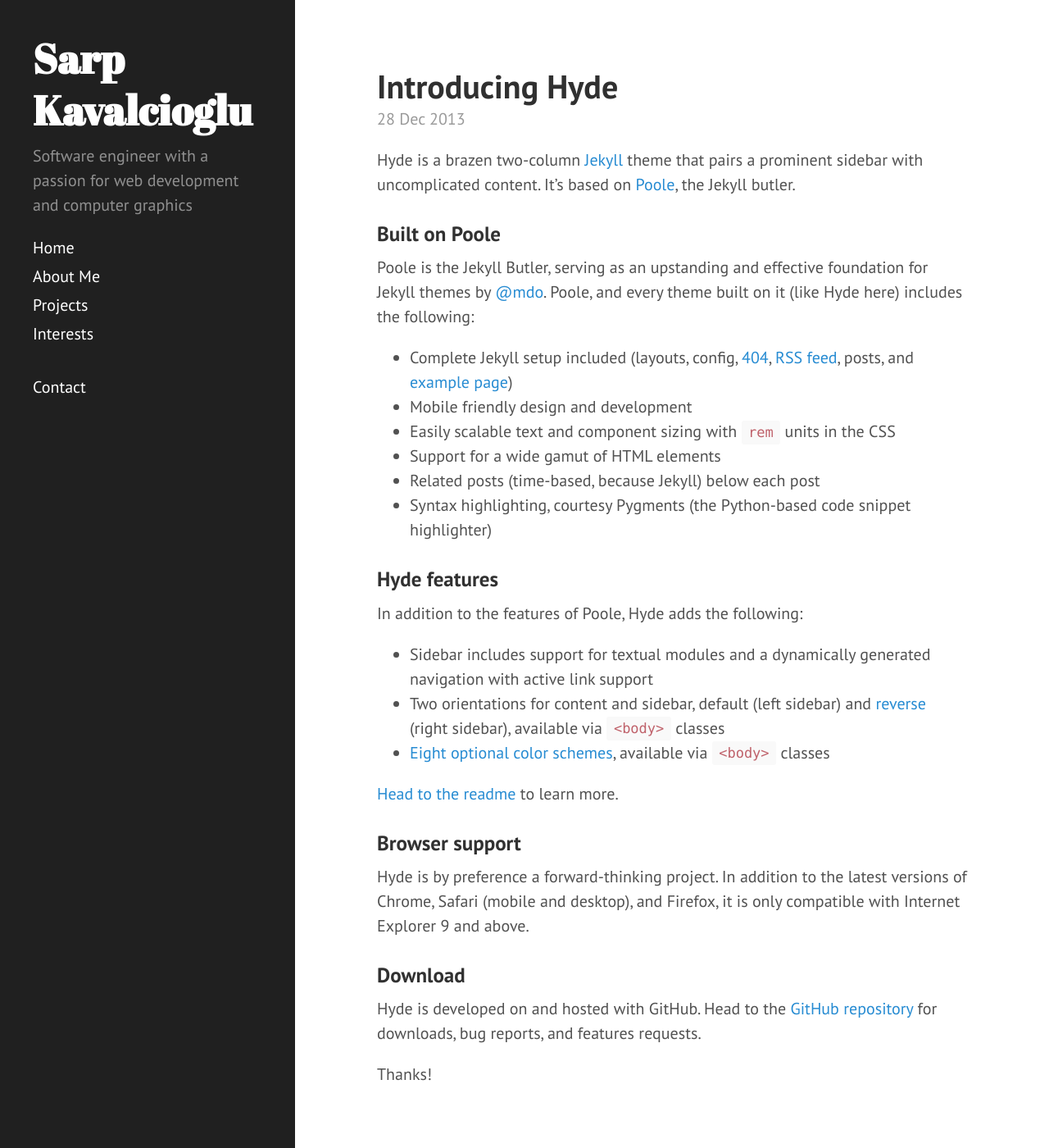
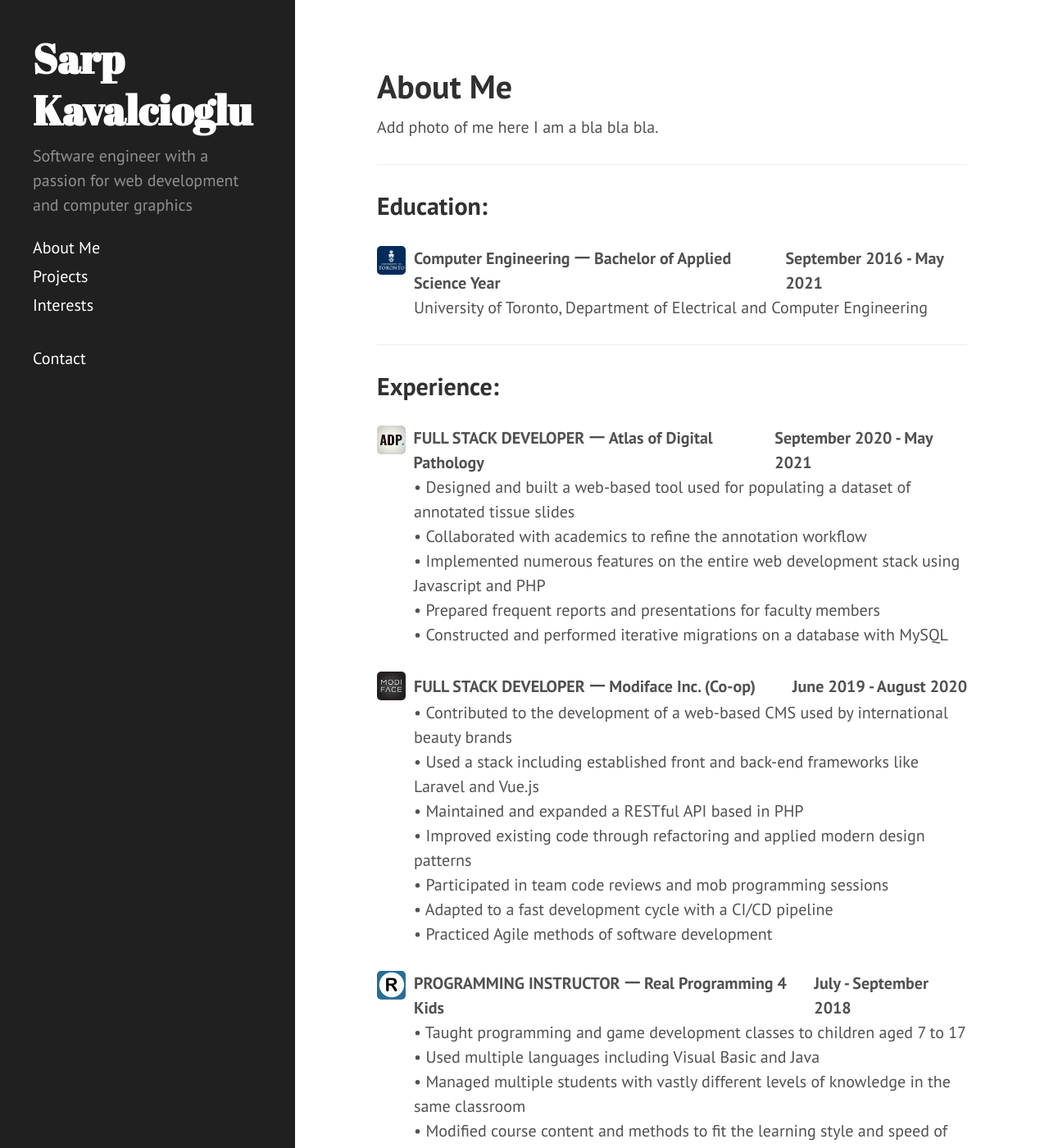
Before and after one commit to kavalcio/kavalcio.github.io, a Jekyll site: the page built from index.md, in a window 1280 px wide and 1400 px high. Shown: the whole window at 82% size. Built offline with Jekyll 4.4.1, drawn with Linux system fonts in a browser that asks for light colours; Markdown is read by kramdown in place of the engine named in the settings; the list of posts is cut into pages by our own code; some of the changed text lies outside the part shown.

Commit message:
remove Home page

```diff
--- a/_includes/sidebar.html
+++ b/_includes/sidebar.html
@@ -10,24 +10,13 @@
     </div>
 
     <nav class="sidebar-nav">
-      <a class="sidebar-nav-item{% if page.url == site.baseurl %} active{% endif %}" href="{{ site.baseurl }}">Home</a>
-
-      {% comment %}
-        The code below dynamically generates a sidebar nav of pages with
-        `layout: page` in the front-matter. See readme for usage.
-      {% endcomment %}
-
-      <a class="sidebar-nav-item{% if page.url == node.url %} active{% endif %}" href="{{ site.baseurl }}about/">About Me</a>
+      <a class="sidebar-nav-item{% if page.url == node.url %} active{% endif %}" href="{{ site.baseurl }}">About Me</a>
       <a class="sidebar-nav-item{% if page.url == node.url %} active{% endif %}" href="{{ site.baseurl }}projects/">Projects</a>
       <a class="sidebar-nav-item{% if page.url == node.url %} active{% endif %}" href="{{ site.baseurl }}interests/">Interests</a>
       <br>
       <a class="sidebar-nav-item{% if page.url == node.url %} active{% endif %}" href="{{ site.baseurl }}contact/">Contact</a>
 
-      <!-- <a class="sidebar-nav-item" href="{{ site.github.repo }}/archive/v{{ site.version }}.zip">Download</a> -->
-      <!-- <a class="sidebar-nav-item" href="{{ site.github.repo }}">GitHub page</a> -->
       <!-- <span class="sidebar-nav-item">Currently v{{ site.version }}</span> -->
     </nav>
-
-    <!-- <p>&copy; {{ site.time | date: '%Y' }}. All rights reserved.</p> -->
   </div>
 </div>
--- a/index.html
+++ /dev/null
@@ -1,37 +0,0 @@
----
-layout: default
-title: Home
----
-
-<div class="posts">
-  {% for post in paginator.posts %}
-  <div class="post">
-    <h1 class="post-title">
-      <a href="{{ post.url }}">
-        {{ post.title }}
-      </a>
-    </h1>
-
-    <span class="post-date">{{ post.date | date_to_string }}</span>
-
-    {{ post.content }}
-  </div>
-  {% endfor %}
-</div>
-
-<div class="pagination">
-  {% if paginator.next_page %}
-    <a class="pagination-item older" href="{{ site.baseurl }}page{{paginator.next_page}}">Older</a>
-  {% else %}
-    <span class="pagination-item older">Older</span>
-  {% endif %}
-  {% if paginator.previous_page %}
-    {% if paginator.page == 2 %}
-      <a class="pagination-item newer" href="{{ site.baseurl }}">Newer</a>
-    {% else %}
-      <a class="pagination-item newer" href="{{ site.baseurl }}page{{paginator.previous_page}}">Newer</a>
-    {% endif %}
-  {% else %}
-    <span class="pagination-item newer">Newer</span>
-  {% endif %}
-</div>
--- a/about.md
+++ b/index.md
@@ -59,29 +59,3 @@
   <div class="work-line">• Modified course content and methods to fit the learning style and speed of each student</div>
   <div class="work-line">• Debugged student code and helped students implement extra features</div>
 </div>
-
-<!-- <p class="message">
-  Hey there! This page is included as an example. Feel free to customize it for your own use upon downloading. Carry on!
-</p>
-
-In the novel, *The Strange Case of Dr. Jeykll and Mr. Hyde*, Mr. Poole is Dr. Jekyll's virtuous and loyal butler. Similarly, Poole is an upstanding and effective butler that helps you build Jekyll themes. It's made by [@mdo](https://twitter.com/mdo).
-
-There are currently two themes built on Poole:
-
-* [Hyde](http://hyde.getpoole.com)
-* [Lanyon](http://lanyon.getpoole.com)
-
-Learn more and contribute on [GitHub](https://github.com/poole).
-
-## Setup
-
-Some fun facts about the setup of this project include:
-
-* Built for [Jekyll](http://jekyllrb.com)
-* Developed on GitHub and hosted for free on [GitHub Pages](https://pages.github.com)
-* Coded with [Sublime Text 2](http://sublimetext.com), an amazing code editor
-* Designed and developed while listening to music like [Blood Bros Trilogy](https://soundcloud.com/maddecent/sets/blood-bros-series)
-
-Have questions or suggestions? Feel free to [open an issue on GitHub](https://github.com/poole/issues/new) or [ask me on Twitter](https://twitter.com/mdo).
-
-Thanks for reading! -->
```
